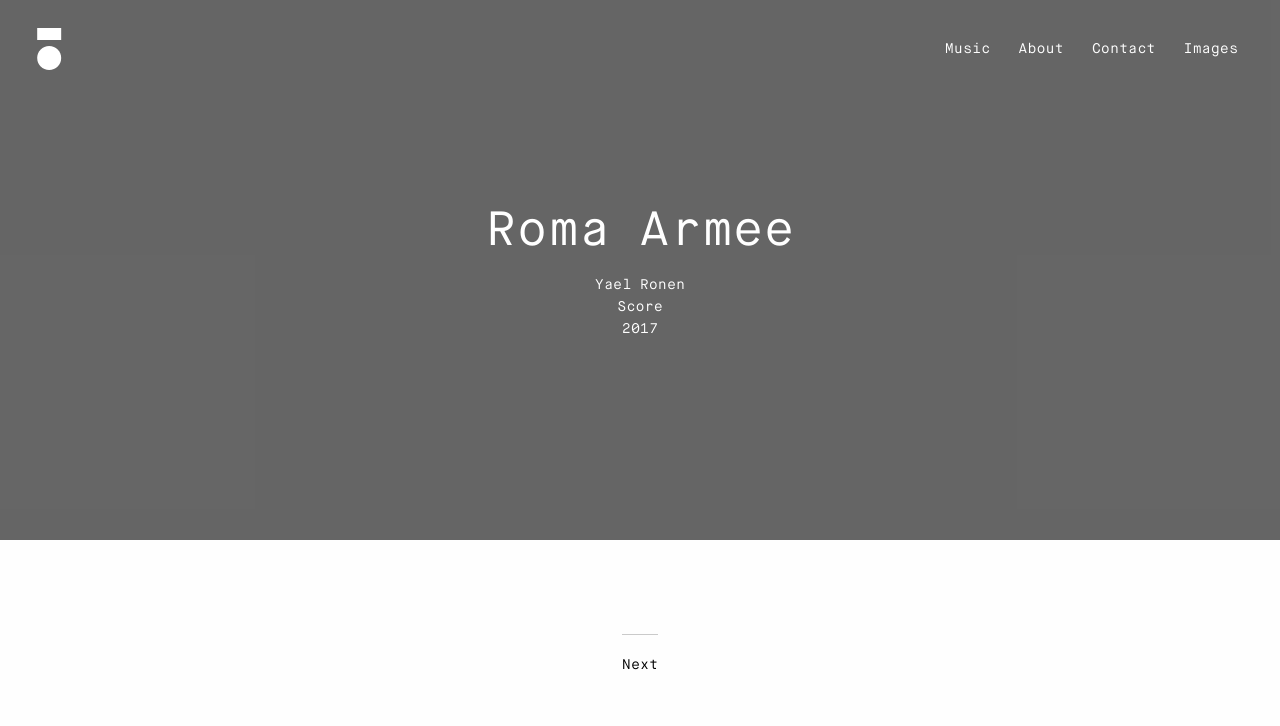
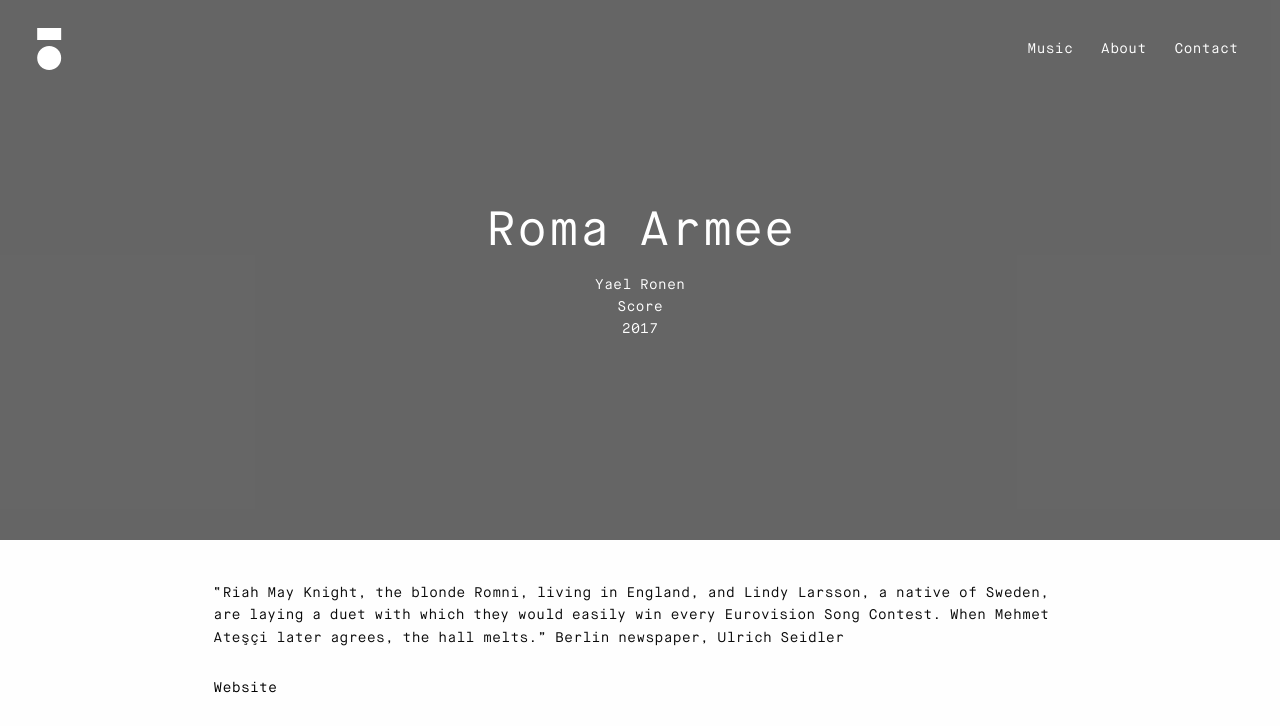
Before and after one commit to garethjohnsdesign/ojfridel.com, a Jekyll site: the page built from _scoring-film/roma-armee.markdown, in a window 1280 px wide. Shown: the top 726 px of the page. Built offline with Jekyll 4.4.1, drawn with Linux system fonts in a browser that asks for light colours.

Commit message:
Updated Feel My Love Ft Byfyn David Agrella Remix and 7 other files

```diff
--- a/_data/navigation.yml
+++ b/_data/navigation.yml
@@ -15,6 +15,3 @@
 
 - title: Contact
   url: /contact/
-
-- title: Images
-  url: /images/
--- a/_releases/feel-my-love-ft-byfyn.markdown
+++ b/_releases/feel-my-love-ft-byfyn.markdown
@@ -10,3 +10,7 @@ record-label: Soho Sonic
 ---
 
 <iframe width="100%" height="166" scrolling="no" frameborder="no" src="https://w.soundcloud.com/player/?url=https%3A//api.soundcloud.com/tracks/339361625&amp;color=000000&amp;auto_play=false&amp;hide_related=false&amp;show_comments=true&amp;show_user=true&amp;show_reposts=false"></iframe>
+
+<div class="responsive-embed">
+<iframe width="1280" height="720" src="https://www.youtube.com/embed/RB10i4pVK1o?rel=0&amp;showinfo=0" frameborder="0" allowfullscreen></iframe>
+/div>
--- a/_scoring-film/roma-armee.markdown
+++ b/_scoring-film/roma-armee.markdown
@@ -5,3 +5,12 @@ image: "/uploads/roma-armee.jpg"
 director: Yael Ronen
 credit: Score
 ---
+
+"Riah May Knight, the blonde Romni, living in England, and Lindy Larsson, a native of Sweden, are laying a duet with which they would easily win every Eurovision Song Contest. When Mehmet Ateşçi later agrees, the hall melts."
+Berlin newspaper, Ulrich Seidler
+
+[Website](http://www.gorki.de/en/roma-armee)
+
+<div class="responsive-embed  widescreen">
+<iframe width="560" height="315" src="https://www.youtube.com/embed/_UDJDLZJ8Uc" frameborder="0" allowfullscreen></iframe>
+</div>
```
Also changed, not shown: _releases/feel-my-love-ft-byfyn-david-agrella-remix.markdown (added, +12 -0 lines), _releases/if-i-wasnt-a-woman.markdown (added, +10 -0 lines), _uploads/feel-my-love-david-agrella.jpg (added), _uploads/if-i-wasnt-a-woman.jpg (added), assets/css/app.css.
